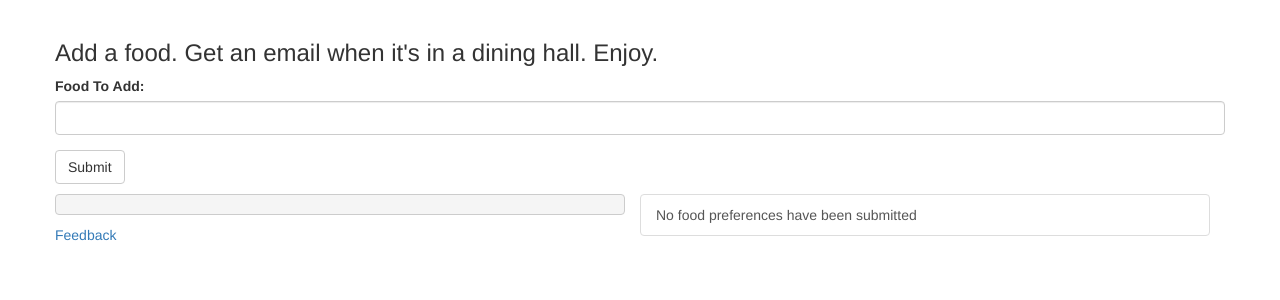
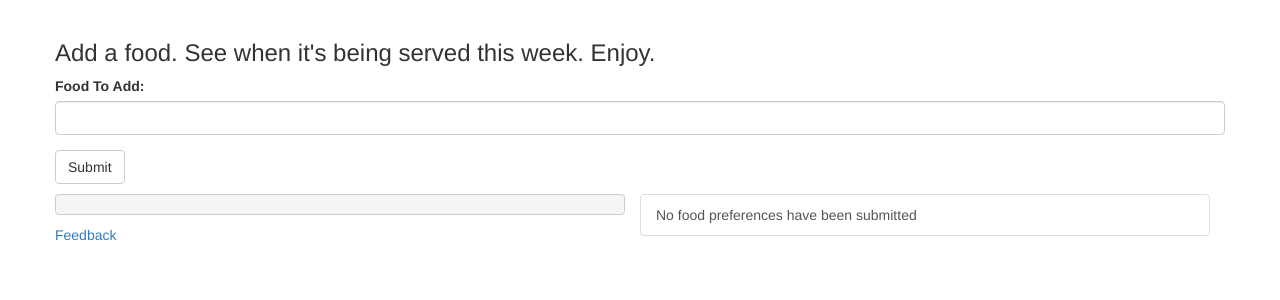
Before and after one commit to axu2/food-finder, a Flask app: template app/templates/edit_profile.html in a window 1280 px wide. Shown: the part 52-352 px from the top of the page. Run offline with Flask 2, Linux system fonts and the light colour scheme; the template is opened without the code that fills it: values that come from a table or form of the project are taken from there, others are empty; some libraries are stand-ins or nearby versions.

Commit message:
change from alerts

```diff
--- a/app/templates/edit_profile.html
+++ b/app/templates/edit_profile.html
@@ -5,7 +5,7 @@
     <!--<h1>Edit Profile</h1>-->
     <div class="row">
       <div>
-        <h3>Add a food. Get an email when it's in a dining hall. Enjoy.</h3>
+        <h3>Add a food. See when it's being served this week. Enjoy.</h3>
         {{ wtf.quick_form(form) }}
       </div>
     </div>
```
